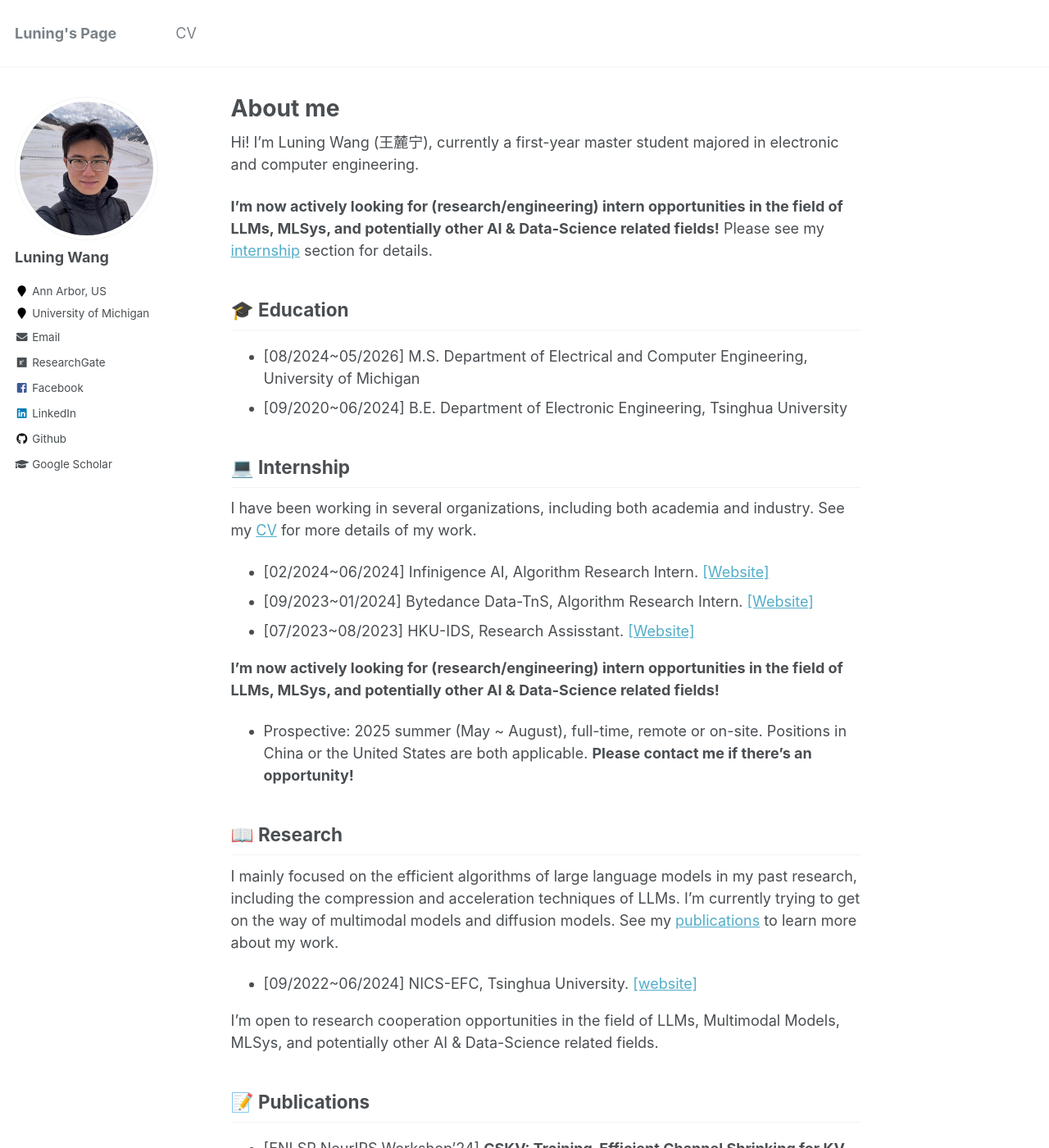
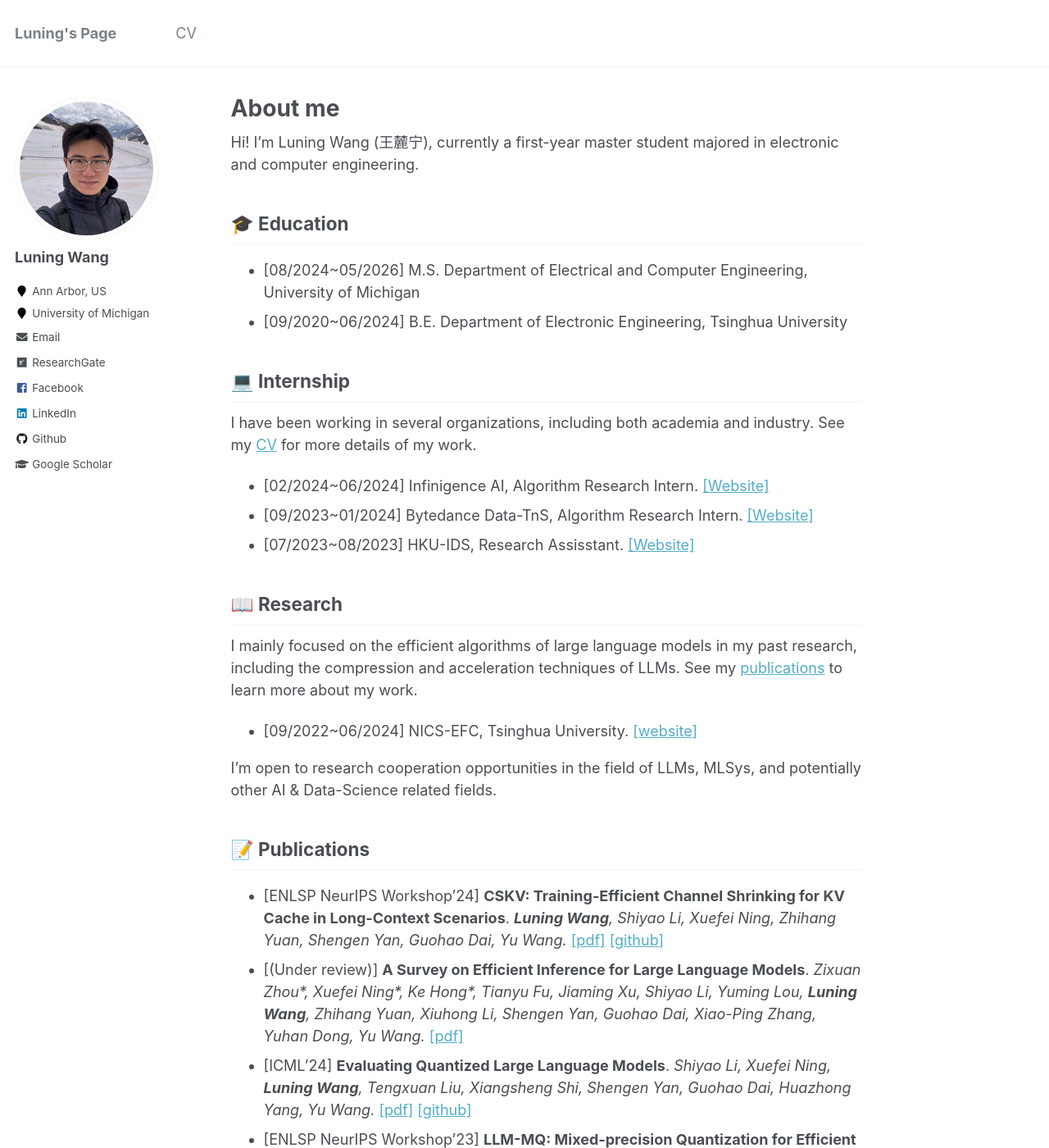
Before and after one commit to wln20/wln20.github.io, a Jekyll site: the page built from _pages/about.md, in a window 1280 px wide and 1400 px high. Shown: the whole window at 82% size. Built offline with Jekyll 4.4.1, drawn with Linux system fonts in a browser that asks for light colours; a script that is not in the unit is left out.

Commit message:
Update about.md

```diff
--- a/_pages/about.md
+++ b/_pages/about.md
@@ -9,10 +9,6 @@ redirect_from:
 ---
 
 Hi! I'm Luning Wang (王麓宁), currently a first-year master student majored in electronic and computer engineering.
-
-**I’m now actively looking for (research/engineering) intern opportunities in the field of LLMs, MLSys, and potentially other AI & Data-Science related fields!** Please see my <a href='#intern'>internship</a> section for details.
-
-
 
 🎓 Education
 ------
@@ -31,18 +27,13 @@ I have been working in several organizations, including both academia and indust
 + [07/2023~08/2023] HKU-IDS, Research Assisstant. <a href='https://datascience.hku.hk/'>[Website]</a>
 
 
-**I’m now actively looking for (research/engineering) intern opportunities in the field of LLMs, MLSys, and potentially other AI & Data-Science related fields!**
-
-- Prospective: 2025 summer (May ~ August), full-time, remote or on-site. Positions in China or the United States are both applicable. **Please contact me if there's an opportunity!**
-
-
 📖 Research
 ------
-I mainly focused on the efficient algorithms of large language models in my past research, including the compression and acceleration techniques of LLMs. I’m currently trying to get on the way of multimodal models and diffusion models. See my <a href='#pub'>publications</a> to learn more about my work.
+I mainly focused on the efficient algorithms of large language models in my past research, including the compression and acceleration techniques of LLMs. See my <a href='#pub'>publications</a> to learn more about my work.
 
 + [09/2022~06/2024] NICS-EFC, Tsinghua University. <a href="https://nicsefc.ee.tsinghua.edu.cn/">[website]</a>
 
-I’m open to research cooperation opportunities in the field of LLMs, Multimodal Models, MLSys, and potentially other AI & Data-Science related fields.
+I’m open to research cooperation opportunities in the field of LLMs, MLSys, and potentially other AI & Data-Science related fields.
 
 <!--I mainly focused on the efficient algorithms of large language models in my past research, including the compression and acceleration techniques of LLMs.
 
```
